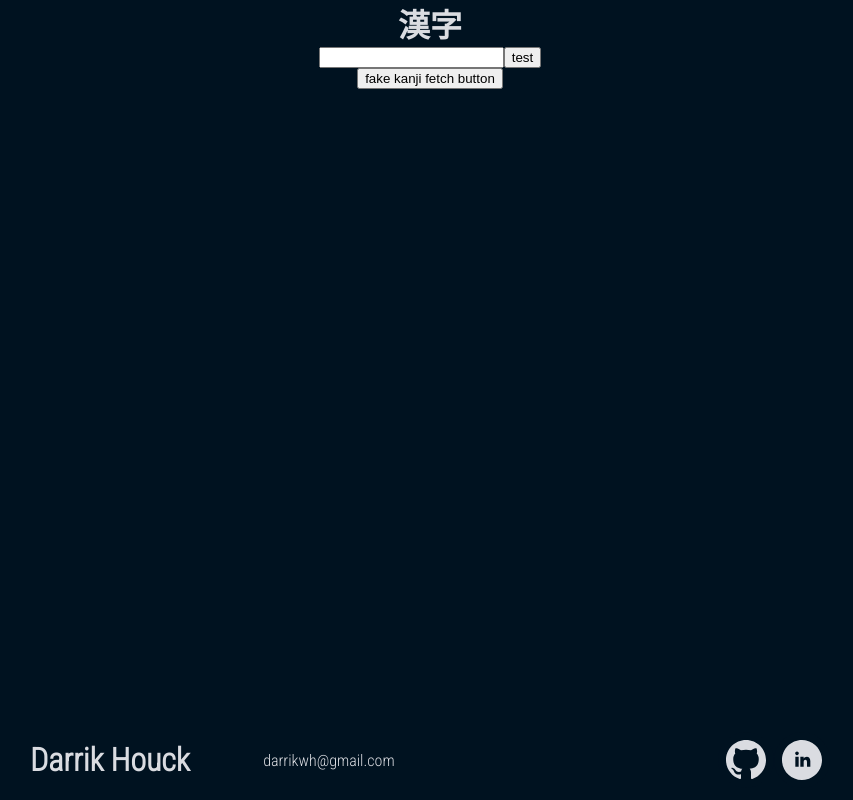
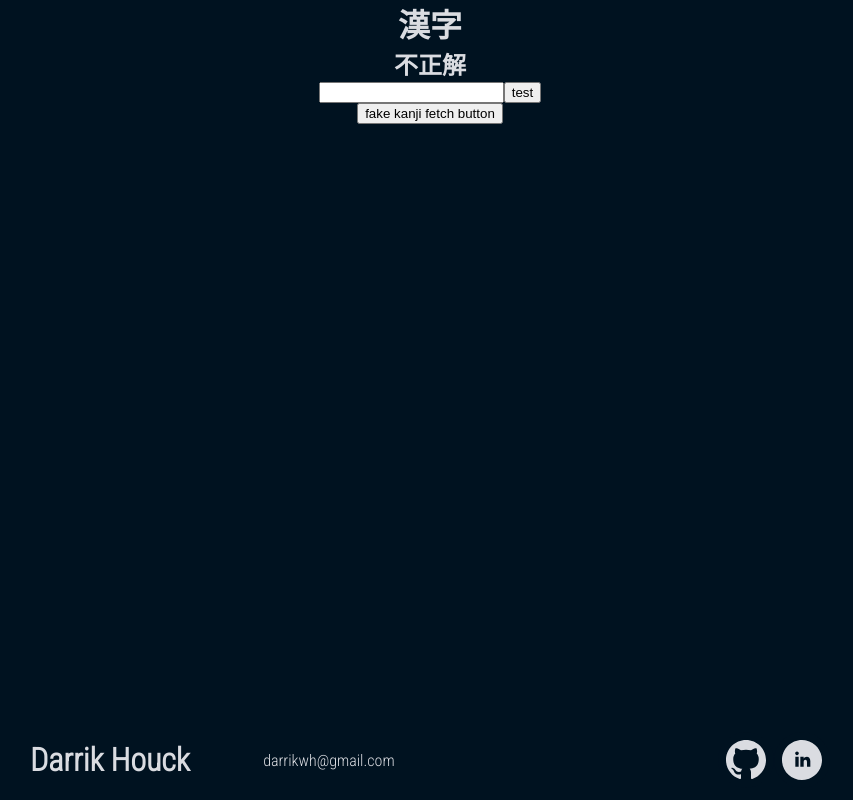
Before and after one commit to Daarrik/kanji-guess-v2, a React (Create React App) app: page / in a window 1280 px wide. Shown: the whole page, without its empty margins (210-1063 px from the left). Built offline with nearby package versions, Linux system fonts and the light colour scheme.

Commit message:
answer indicators

```diff
--- a/src/components/Container.tsx
+++ b/src/components/Container.tsx
@@ -1,13 +1,16 @@
 import { useContext } from "react";
+import { GuessContext } from "./context/GuessProvider";
 import { KanjiContext } from "./context/KanjiProvider";
 import TextInput from "./input/TextInput";
 
 const Container: React.FC = () => {
   const { kanji, newKanji } = useContext(KanjiContext);
+  const { guessed } = useContext(GuessContext);
 
   return (
     <div id="container">
       <h1 className="text-jp">{kanji}</h1>
+      <h2 className="text-jp">{guessed ? "正解" : "不正解"}</h2>
       <TextInput />
       <button onClick={newKanji}>fake kanji fetch button</button>
     </div>
--- a/src/components/input/Check.tsx
+++ b/src/components/input/Check.tsx
@@ -10,15 +10,17 @@ const Check: React.FC<CheckProps> = ({ isText }) => {
   const { reading } = useContext(KanjiContext);
   const { guess, setGuess, setGuessed } = useContext(GuessContext);
 
-  return (
-    <button
-      onClick={() => {
-        console.log(guess === reading);
-      }}
-    >
-      test
-    </button>
-  );
+  const handleGuess = () => {
+    if (guess === reading) {
+      setGuessed(true);
+      setGuess("");
+    } else {
+      setGuessed(false);
+      setGuess("");
+    }
+  };
+
+  return <button onClick={handleGuess}>test</button>;
 };
 
 export default Check;
--- a/src/index.css
+++ b/src/index.css
@@ -24,8 +24,9 @@ code {
     monospace;
 }
 
+p,
 h1,
-p {
+h2 {
   margin: 0;
   color: var(--text-color);
   cursor: default;
```
